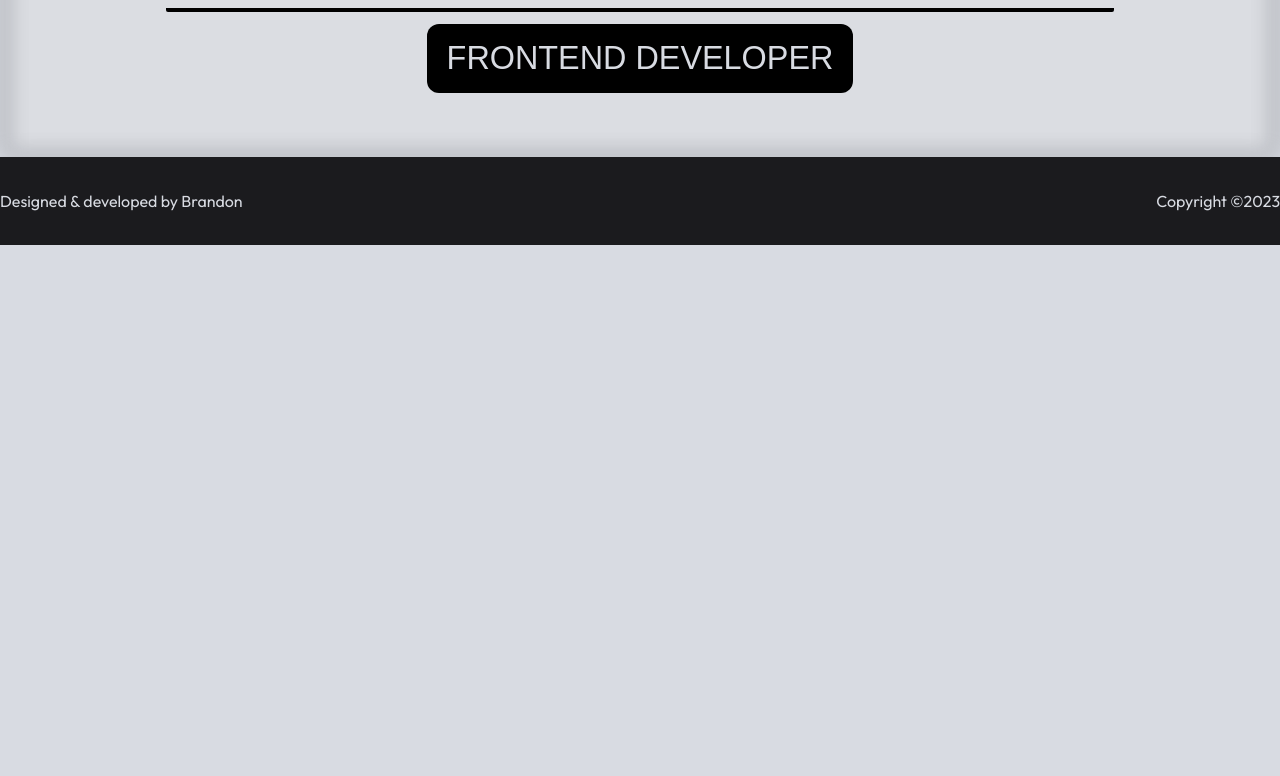
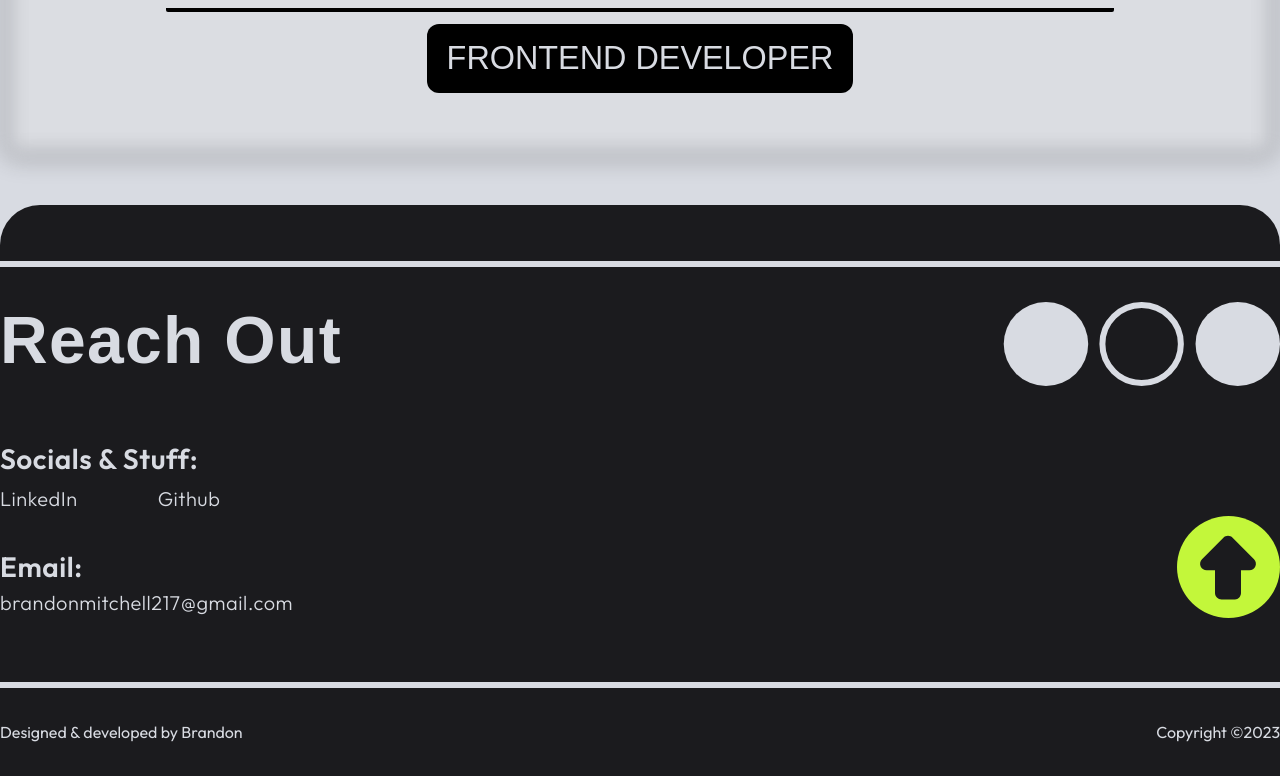
Before and after one commit to brandonmitchell217/portfolio-2023_v2, a Next.js app: page / in a window 1280 px wide. Shown: the part 643-1419 px from the top of the page. Before the commit the page ends 888 px from the top, so only its background shows below. Built offline with nearby package versions, Linux system fonts and the light colour scheme; a web font is replaced by a local one.

Commit message:
[feat]: Initial about page animations, contact component animation

```diff
--- a/app/page.tsx
+++ b/app/page.tsx
@@ -23,16 +23,17 @@ export default function Index() {
   // const { data: data } = await supabase.from("projects").select();
 
   return (
-    <main className="relative w-full">
+    <main className="relative w-full space-y-6 md:space-y-12">
       {/* <Loading /> */}
-      <div className="relative w-full px-4 max-w-7xl m-auto">
+      <div className="relative px-4 max-w-7xl w-full m-auto">
         {/* Only shows on mobile when bottom nav appears */}
         <MobileHeader />
-        <section className="relative min-h-[80vh] sm:min-h-screen pt-32 pb-12 md:pb-16 flex flex-col items-center justify-between">
+        <section className="relative h-[90vh] md:h-screen pt-32 pb-12 md:pb-16 flex flex-col items-center justify-between">
           <Quote />
           <InfoHeader data={{ ...BasicInfo }} />
         </section>
       </div>
+      <Contact />
     </main>
   );
 }
--- a/components/Home/Contact.tsx
+++ b/components/Home/Contact.tsx
@@ -4,10 +4,15 @@ import React from "react";
 import BackBtn from "../assets/BackBtn";
 import Circles2 from "../assets/Circles2";
 import { scrollToTop } from "@/lib/util";
+import { motion } from "framer-motion";
 
 export default function Contact() {
   return (
-    <div className="bg-dark text-light w-full pt-14 rounded-tl-2.5xl rounded-tr-2.5xl md:rounded-tl-[40px] md:rounded-tr-[40px]">
+    <motion.div
+      initial={{ opacity: 0, y: 100 }}
+      whileInView={{ opacity: 1, y: 0 }}
+      className="bg-dark text-light w-full pt-14 rounded-tl-2.5xl rounded-tr-2.5xl md:rounded-tl-[40px] md:rounded-tr-[40px]"
+    >
       <div className="h-full border-t-[6px] border-b-[6px] border-light pt-6 pb-16 w-full">
         <div className="relative max-w-7xl m-auto h-full px-4 xl:px-0">
           <div className="flex flex-col gap-12">
@@ -65,6 +70,6 @@ export default function Contact() {
           </div>
         </div>
       </div>
-    </div>
+    </motion.div>
   );
 }
--- a/components/Home/Tools.tsx
+++ b/components/Home/Tools.tsx
@@ -1,32 +1,45 @@
+"use client";
 import React from "react";
-import Image from "next/image";
 import SvgFunc, { TechList } from "../assets/Tech";
+import { motion } from "framer-motion";
 import SectionTitle from "../SectionTitle";
 
 export default function Tools() {
+  const listItem = {
+    hidden: { opacity: 0 },
+    show: { opacity: 1 },
+  };
   return (
-    <div className="space-y-10 md:space-y-[62px]">
+    <motion.div
+      initial={{ opacity: 0 }}
+      whileInView={{ opacity: 1 }}
+      transition={{ ease: "easeInOut" }}
+      className="space-y-20 md:space-y-[62px]"
+    >
       <SectionTitle
         title="Tools I Use"
         size="small"
         className="justify-center"
       />
-      {/* <div className="flex sm:gap-[21.5px] lg:gap-[43px] items-center justify-center">
-        <Star />
-        <h2 className="border-b-[1.5px] md:border-b-[3px] border-dark font-unbounded text-[24px] sm:text-[32px] md:text-[48px] xl:text-[72px] font-semibold tracking-[0.03em] leading-none">
-          Tools I Use:
-        </h2>
-      </div> */}
-      <div className="xl:max-w-[90%] w-full m-auto grid grid-cols-3 md:grid-cols-5 place-items-center gap-y-8 md:gap-y-16">
+      <motion.div
+        transition={{ staggerChildren: 0.15, ease: "easeInOut" }}
+        initial="hidden"
+        animate="show"
+        className="xl:max-w-[90%] w-full m-auto grid grid-cols-3 md:grid-cols-5 place-items-center gap-y-8 md:gap-y-16"
+      >
         {TechList.map((tool) => (
-          <div className="group cursor-pointer" key={tool.name}>
+          <motion.div
+            className="group cursor-pointer"
+            key={tool.name}
+            variants={listItem}
+          >
             <SvgFunc
               name={tool.name}
               className={`w-14 md:w-16 lg:w-[70px] group-hover:scale-110 fill-dark group-hover:fill-current group-hover:drop-shadow-md transition`}
             />
-          </div>
+          </motion.div>
         ))}
-      </div>
-    </div>
+      </motion.div>
+    </motion.div>
   );
 }
--- a/components/assets/Circles2.tsx
+++ b/components/assets/Circles2.tsx
@@ -1,8 +1,9 @@
 import React from "react";
+import { motion } from "framer-motion";
 
 export default function Circles2() {
   return (
-    <svg
+    <motion.svg
       width="277"
       height="84"
       viewBox="0 0 277 84"
@@ -10,7 +11,7 @@ export default function Circles2() {
       xmlns="http://www.w3.org/2000/svg"
       className="w-40 md:w-auto"
     >
-      <ellipse
+      <motion.ellipse
         cx="42.2333"
         cy="42"
         rx="42.2333"
@@ -18,12 +19,12 @@ export default function Circles2() {
         transform="matrix(1 0 0 -1 0.733398 84)"
         fill="#D8DBE2"
       />
-      <path
+      <motion.path
         d="M177.867 42C177.867 20.4765 160.317 3 138.633 3C116.95 3 99.4001 20.4765 99.4001 42C99.4001 63.5235 116.95 81 138.633 81C160.317 81 177.867 63.5235 177.867 42Z"
         stroke="#D8DBE2"
         strokeWidth="6"
       />
-      <ellipse
+      <motion.ellipse
         cx="42.2333"
         cy="42"
         rx="42.2333"
@@ -31,6 +32,6 @@ export default function Circles2() {
         transform="matrix(1 0 0 -1 192.534 84)"
         fill="#D8DBE2"
       />
-    </svg>
+    </motion.svg>
   );
 }
```
